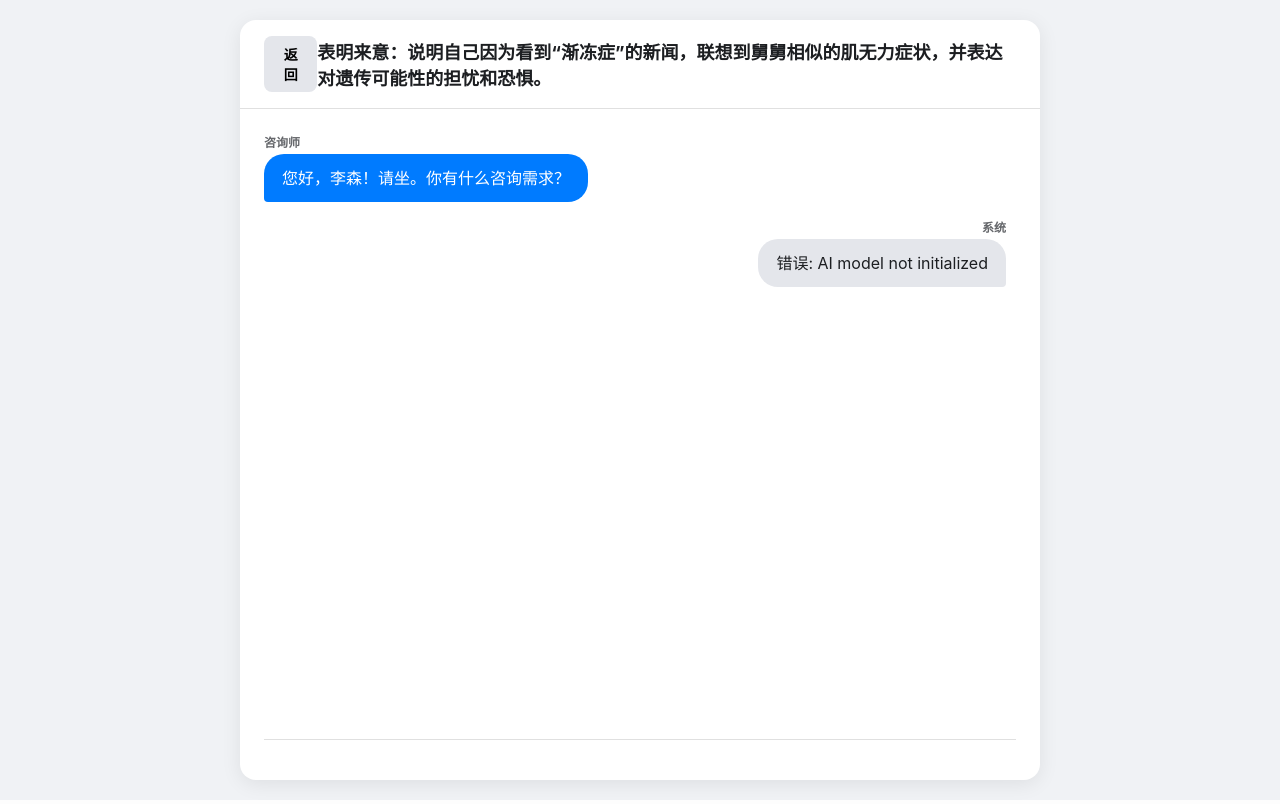
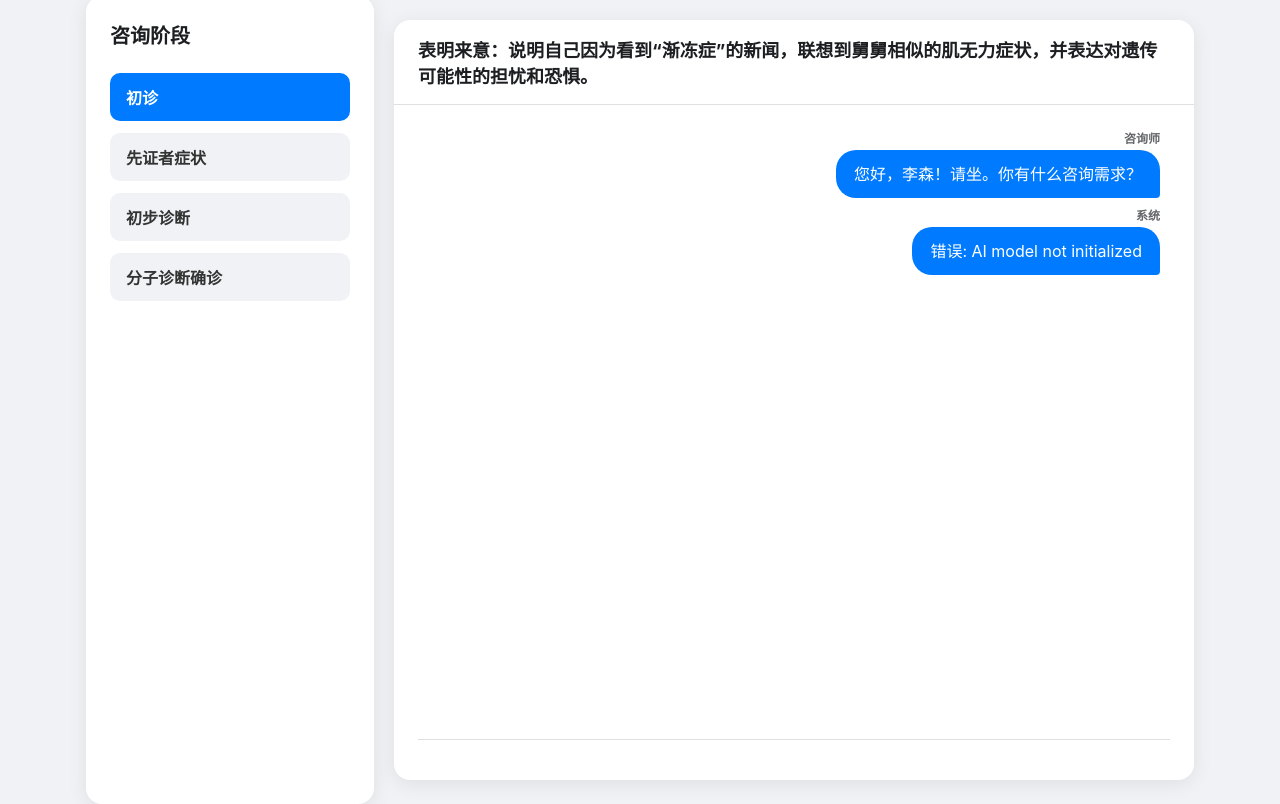
Before and after one commit to yy0691/dialogue, a Flask app: page / in a window 1280 px wide. Run offline with Flask 3, Linux system fonts and the light colour scheme.

Commit message:
Add sidebar navigation and improve dialogue UI
Introduces a sidebar for navigating consultation stages, updates the dialogue UI for clearer message alignment, and enhances the start endpoint to support jumping to specific nodes. CSS and HTML are updated for a modern layout, and JavaScript is refactored to handle navigation and UI state updates.

```diff
--- a/static/script.js
+++ b/static/script.js
@@ -3,30 +3,29 @@ document.addEventListener('DOMContentLoaded', () => {
     const optionsContainer = document.getElementById('options-container');
     const systemPrompt = document.getElementById('system-prompt');
     const chapterName = document.getElementById('chapter-name');
+    const navItems = document.querySelectorAll('.nav-item');
 
     let currentNodeInfo = null;
 
     function addMessage(speaker, text) {
         const messageWrapper = document.createElement('div');
+        messageWrapper.classList.add('message-wrapper');
+
         const speakerLabel = document.createElement('div');
-        const messageBubble = document.createElement('div');
-
         speakerLabel.textContent = speaker;
         speakerLabel.className = 'speaker-label';
 
+        const messageBubble = document.createElement('div');
         messageBubble.textContent = text;
         messageBubble.classList.add('message-bubble');
 
-        if (speaker === '咨询师') {
+        // Correct alignment: AI (咨询者) on the left, User (咨询师) on the right.
+        if (speaker === '咨询者') {
+            messageWrapper.classList.add('client');
+            messageBubble.classList.add('client');
+        } else {
+            messageWrapper.classList.add('counselor');
             messageBubble.classList.add('counselor');
-            messageWrapper.style.display = 'flex';
-            messageWrapper.style.flexDirection = 'column';
-            messageWrapper.style.alignItems = 'flex-start';
-        } else {
-            messageBubble.classList.add('client');
-            messageWrapper.style.display = 'flex';
-            messageWrapper.style.flexDirection = 'column';
-            messageWrapper.style.alignItems = 'flex-end';
         }
 
         messageWrapper.appendChild(speakerLabel);
@@ -66,13 +65,12 @@ document.addEventListener('DOMContentLoaded', () => {
             optionsContainer.appendChild(button);
         });
 
-        // Add custom input option
         const customInputButton = document.createElement('button');
-        customInputButton.className = 'option-btn custom-question-btn'; // Added a specific class
+        customInputButton.className = 'option-btn custom-question-btn';
         const icon = document.createElement('span');
         icon.className = 'icon';
         const text = document.createElement('span');
-        text.textContent = '我想问一个额外问题...'; // Changed text for clarity
+        text.textContent = '我想问一个额外问题...';
         customInputButton.appendChild(icon);
         customInputButton.appendChild(text);
         customInputButton.onclick = handleCustomQuestion;
@@ -80,7 +78,7 @@ document.addEventListener('DOMContentLoaded', () => {
     }
 
     function handleCustomQuestion() {
-        optionsContainer.innerHTML = ''; // Clear options
+        optionsContainer.innerHTML = '';
         optionsContainer.appendChild(systemPrompt);
 
         const container = document.createElement('div');
@@ -136,10 +134,7 @@ document.addEventListener('DOMContentLoaded', () => {
                 return;
             }
 
-            // Add AI's custom response to history
             addMessage(data.speaker, data.dialogue);
-
-            // Restore the original options
             displayOptions(data.options_to_restore);
 
         } catch (error) {
@@ -160,9 +155,8 @@ document.addEventListener('DOMContentLoaded', () => {
         const data = await response.json();
 
         currentNodeInfo = data.node_info;
-        chapterName.textContent = currentNodeInfo.goal || '对话模拟';
+        updateUIState();
 
-        // Now, trigger AI client's response
         generateClientResponse();
     }
 
@@ -181,7 +175,7 @@ document.addEventListener('DOMContentLoaded', () => {
 
         addMessage('咨询者', data.dialogue);
         currentNodeInfo = data.node_info;
-        chapterName.textContent = currentNodeInfo.goal || '对话模拟';
+        updateUIState();
 
         if (currentNodeInfo.id.toUpperCase() === 'END') {
             optionsContainer.innerHTML = '<div class="system-prompt">对话已结束。</div>';
@@ -190,18 +184,50 @@ document.addEventListener('DOMContentLoaded', () => {
         }
     }
 
-    async function start() {
+    async function start(nodeId = 'M1-01') {
+        dialogueHistory.innerHTML = ''; // Clear history for new session
         showLoading(true);
-        const response = await fetch('/start', { method: 'POST' });
+        const response = await fetch('/start', {
+            method: 'POST',
+            headers: { 'Content-Type': 'application/json' },
+            body: JSON.stringify({ node_id: nodeId })
+        });
         const data = await response.json();
 
         addMessage(data.speaker, data.dialogue);
         currentNodeInfo = data.node_info;
-        chapterName.textContent = currentNodeInfo.goal || '对话模拟';
+        updateUIState();
 
-        // Immediately generate the first client response
         generateClientResponse();
     }
 
+    function updateUIState() {
+        if (!currentNodeInfo) return;
+
+        // Update header title
+        chapterName.textContent = currentNodeInfo.goal || '对话模拟';
+
+        // Update active nav item
+        const majorNode = currentNodeInfo.id.split('-')[0];
+        navItems.forEach(item => {
+            const itemNode = item.dataset.node.split('-')[0];
+            if (itemNode === majorNode) {
+                item.classList.add('active');
+            } else {
+                item.classList.remove('active');
+            }
+        });
+    }
+
+    // Add event listeners to nav items
+    navItems.forEach(item => {
+        item.addEventListener('click', (e) => {
+            e.preventDefault();
+            const nodeId = e.currentTarget.dataset.node;
+            start(nodeId);
+        });
+    });
+
+    // Initial start
     start();
 });
--- a/static/style.css
+++ b/static/style.css
@@ -3,11 +3,65 @@ body {
     background-color: #f0f2f5;
     color: #1c1e21;
     margin: 0;
+    height: 100vh;
+    overflow: hidden;
+}
+
+.page-wrapper {
     display: flex;
+    width: 100%;
+    height: 100%;
     justify-content: center;
     align-items: center;
-    height: 100vh;
-    overflow: hidden;
+    padding: 20px;
+    box-sizing: border-box;
+}
+
+.sidebar {
+    width: 240px;
+    flex-shrink: 0;
+    background-color: #ffffff;
+    border-radius: 16px;
+    height: 95vh;
+    max-height: 900px;
+    box-shadow: 0 4px 20px rgba(0, 0, 0, 0.08);
+    padding: 24px;
+    margin-right: 20px;
+    display: flex;
+    flex-direction: column;
+}
+
+.sidebar-title {
+    font-size: 20px;
+    font-weight: 700;
+    margin-top: 0;
+    margin-bottom: 24px;
+    color: #1c1e21;
+}
+
+.sidebar-nav {
+    display: flex;
+    flex-direction: column;
+    gap: 12px;
+}
+
+.nav-item {
+    padding: 12px 16px;
+    border-radius: 10px;
+    text-decoration: none;
+    font-weight: 600;
+    color: #333;
+    background-color: #f0f2f5;
+    transition: background-color 0.2s, color 0.2s;
+}
+
+.nav-item:hover {
+    background-color: #e4e6eb;
+}
+
+.nav-item.active {
+    background-color: #007bff;
+    color: white;
 }
 
 .container {
@@ -32,21 +86,6 @@ body {
     flex-shrink: 0;
 }
 
-.header-btn {
-    background-color: #e4e6eb;
-    border: none;
-    border-radius: 8px;
-    padding: 8px 16px;
-    font-size: 14px;
-    font-weight: 600;
-    cursor: pointer;
-    transition: background-color 0.2s;
-}
-
-.header-btn:hover {
-    background-color: #d8dbdf;
-}
-
 .chapter-title {
     font-size: 18px;
     font-weight: 700;
@@ -65,31 +104,22 @@ body {
     margin-bottom: 24px;
     overflow-y: auto;
     padding-right: 10px; /* For scrollbar */
+    display: flex;
+    flex-direction: column;
+    gap: 8px;
+}
+
+.message-wrapper {
+    display: flex;
+    flex-direction: column;
+    max-width: 85%;
 }
 
 .message-bubble {
-    margin-bottom: 16px;
-    max-width: 80%;
     padding: 12px 18px;
     border-radius: 20px;
     line-height: 1.5;
     word-wrap: break-word;
-}
-
-.message-bubble.counselor {
-    background-color: #007bff;
-    color: white;
-    align-self: flex-start;
-    border-bottom-left-radius: 4px;
-    margin-right: auto; /* Push to left */
-}
-
-.message-bubble.client {
-    background-color: #e4e6eb;
-    color: #1c1e21;
-    align-self: flex-end;
-    border-bottom-right-radius: 4px;
-    margin-left: auto; /* Push to right */
 }
 
 .speaker-label {
@@ -98,6 +128,33 @@ body {
     margin-bottom: 4px;
     color: #65676b;
 }
+
+/* AI (咨询者) - Left */
+.message-wrapper.client {
+    align-self: flex-start;
+}
+.message-wrapper.client .speaker-label {
+    align-self: flex-start;
+}
+.message-bubble.client {
+    background-color: #e4e6eb;
+    color: #1c1e21;
+    border-bottom-left-radius: 4px;
+}
+
+/* User (咨询师) - Right */
+.message-wrapper.counselor {
+    align-self: flex-end;
+}
+.message-wrapper.counselor .speaker-label {
+    align-self: flex-end;
+}
+.message-bubble.counselor {
+    background-color: #007bff;
+    color: white;
+    border-bottom-right-radius: 4px;
+}
+
 
 .options-container {
     flex-shrink: 0;
--- a/templates/index.html
+++ b/templates/index.html
@@ -7,9 +7,18 @@
     <link rel="stylesheet" href="{{ url_for('static', filename='style.css') }}">
 </head>
 <body>
+    <div class="page-wrapper">
+        <aside class="sidebar">
+            <h1 class="sidebar-title">咨询阶段</h1>
+            <nav class="sidebar-nav">
+                <a href="#" class="nav-item" data-node="M1-01">初诊</a>
+                <a href="#" class="nav-item" data-node="M2-01">先证者症状</a>
+                <a href="#" class="nav-item" data-node="M3-01">初步诊断</a>
+                <a href="#" class="nav-item" data-node="M4-01">分子诊断确诊</a>
+            </nav>
+        </aside>
         <div class="container">
             <header class="header">
-            <button id="back-btn" class="header-btn">返回</button>
                 <div id="chapter-name" class="chapter-title">对话模拟</div>
                 <div class="header-placeholder"></div>
             </header>
@@ -23,12 +32,8 @@
                     <div class="system-prompt" id="system-prompt">请选择和李森的对话内容。</div>
                     <!-- 选项会动态插入这里 -->
                 </div>
-
-            <div class="input-container" id="input-container" style="display: none;">
-                <textarea id="custom-input" placeholder="输入您想对咨询者说的话..."></textarea>
-                <button id="send-btn">发送</button>
+            </main>
         </div>
-        </main>
     </div>
 
     <script src="{{ url_for('static', filename='script.js') }}"></script>
```
Also changed, not shown: api/index.py (+8 -4 lines). Lines whose indentation alone changed are shown as unchanged.
